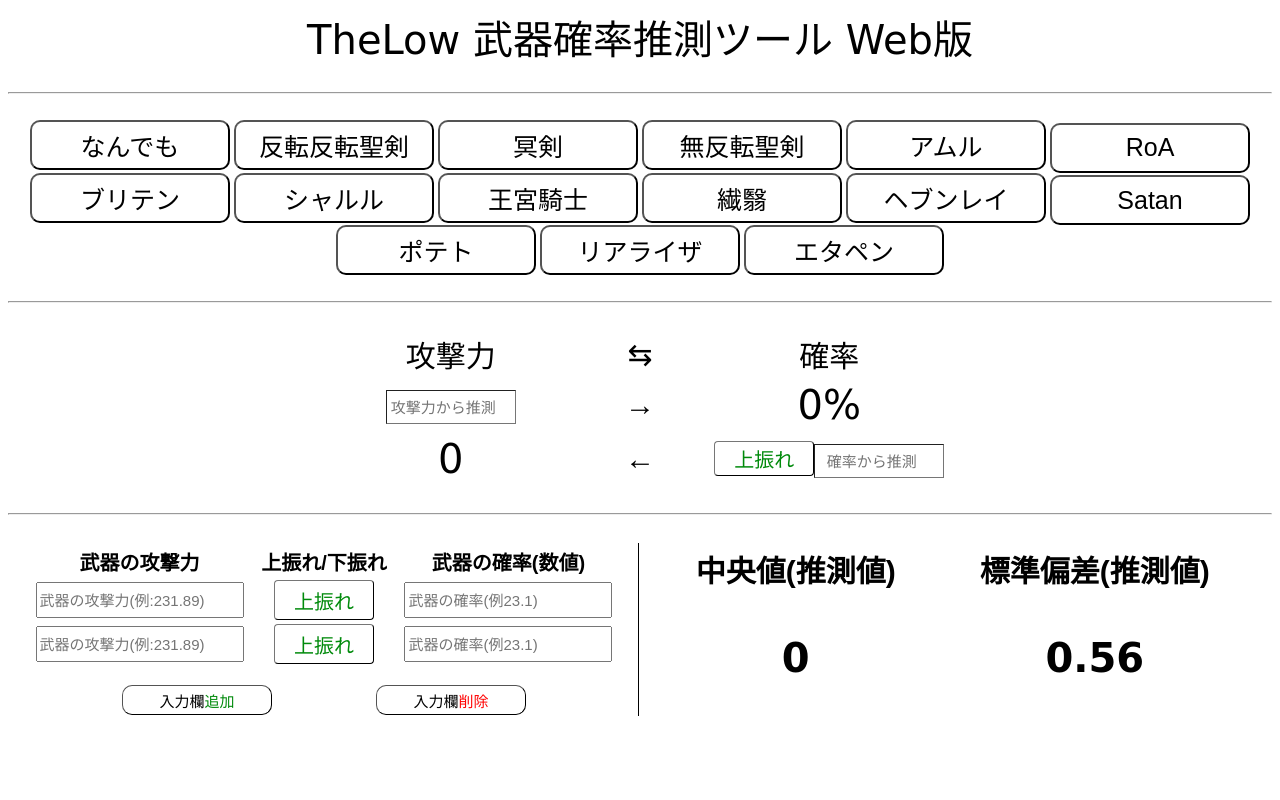
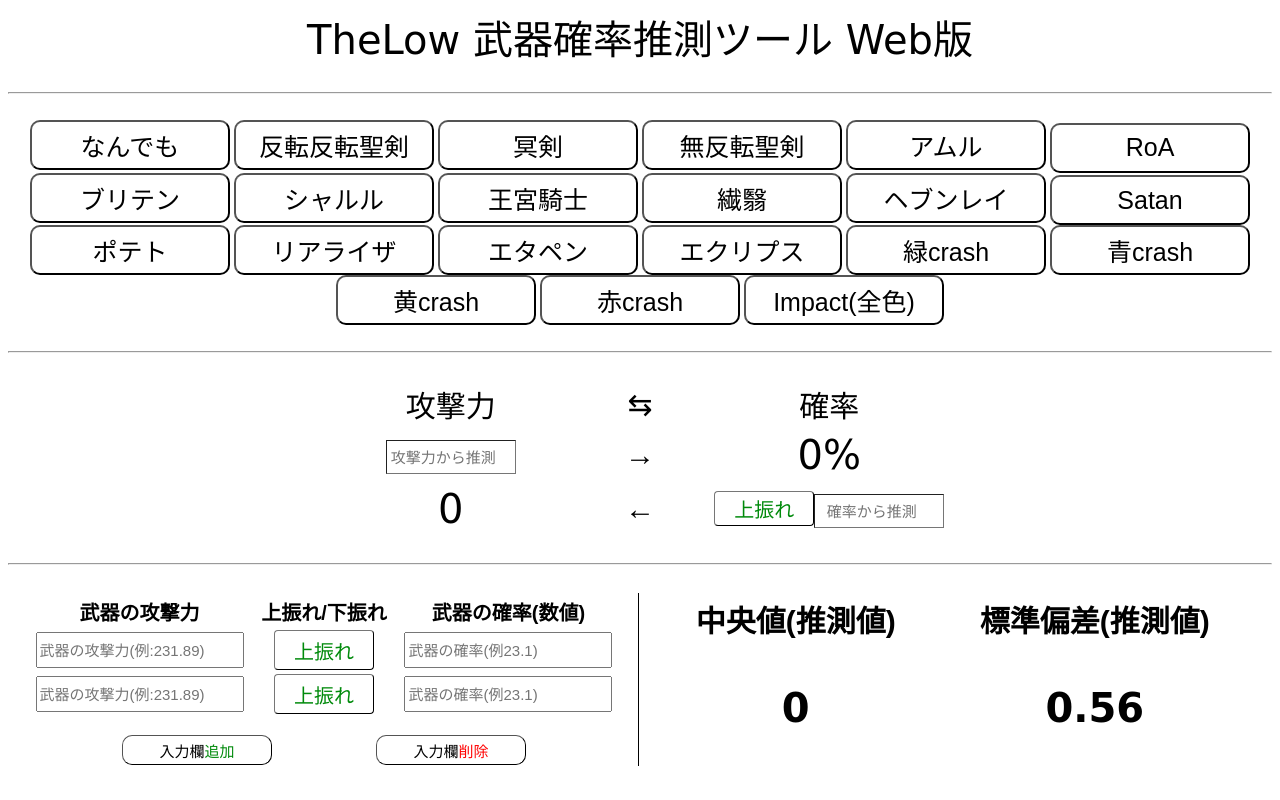
Before and after one commit to aki-k-no/TheLowWeaponStrGuesser, a plain HTML site: page index.html in a window 1280 px wide. Drawn offline with nearby package versions, Linux system fonts and the light colour scheme; a web font is replaced by a local one.

Commit message:
[UPDATE] エクリプス、carsh/impactの追加

```diff
--- a/index.html
+++ b/index.html
@@ -43,6 +43,12 @@
 		<button class="selector">ポテト</button>
 		<button class="selector">リアライザ</button>
 		<button class="selector">エタペン</button>
+		<button class="selector">エクリプス</button>
+		<button class="selector">緑crash</button>
+		<button class="selector">青crash</button>
+		<button class="selector">黄crash</button>
+		<button class="selector">赤crash</button>
+		<button class="selector">Impact(全色)</button>
     </div>
     <br>
     <hr>
--- a/script.js
+++ b/script.js
@@ -9,7 +9,7 @@ var future_time=Date.now()+500;
 var now_str=0;
 var now_sd=0;
 
-var str_map={'反転反転聖剣':713.372,'冥剣':649.038,'無反転聖剣':631.858,'アムル':677.364,'RoA':703.078,'ブリテン':663.392,'繊翳':645.612,'ヘブンレイ':563.403,'Satan':524.376,'ポテト':479.378,'リアライザ':722.522,'エタペン':722.108,'シャルル':641.355,"王宮騎士":686.07};
+var str_map={'反転反転聖剣':713.372,'冥剣':649.038,'無反転聖剣':631.858,'アムル':677.364,'RoA':703.078,'ブリテン':663.392,'繊翳':645.612,'ヘブンレイ':563.403,'Satan':524.376,'ポテト':479.378,'リアライザ':722.522,'エタペン':722.108,'シャルル':641.355,"王宮騎士":686.07,"エクリプス":743.5,"緑crash":667.97,"青crash":667.97,"赤crash":667.97,"黄crash":686.27,"Impact(全色)":749.5};
 
 var doer=function init(){
 
```
